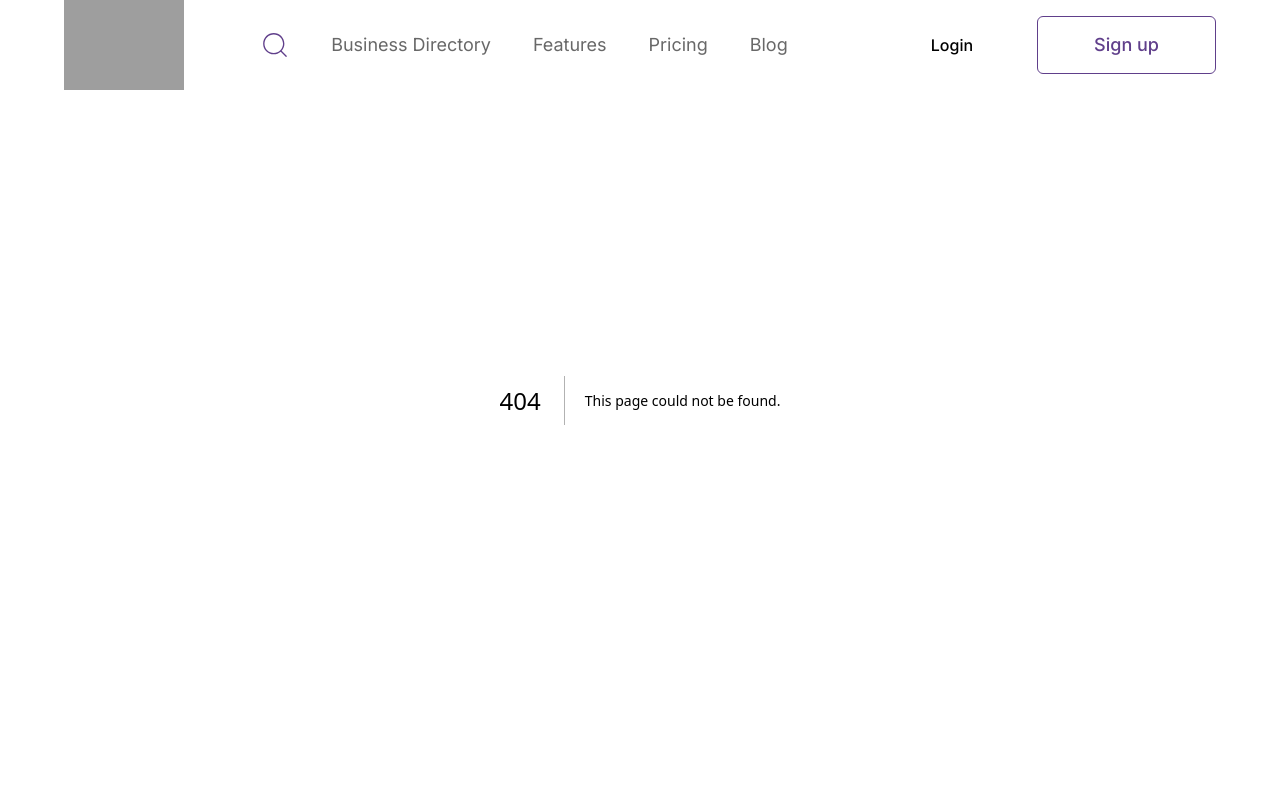
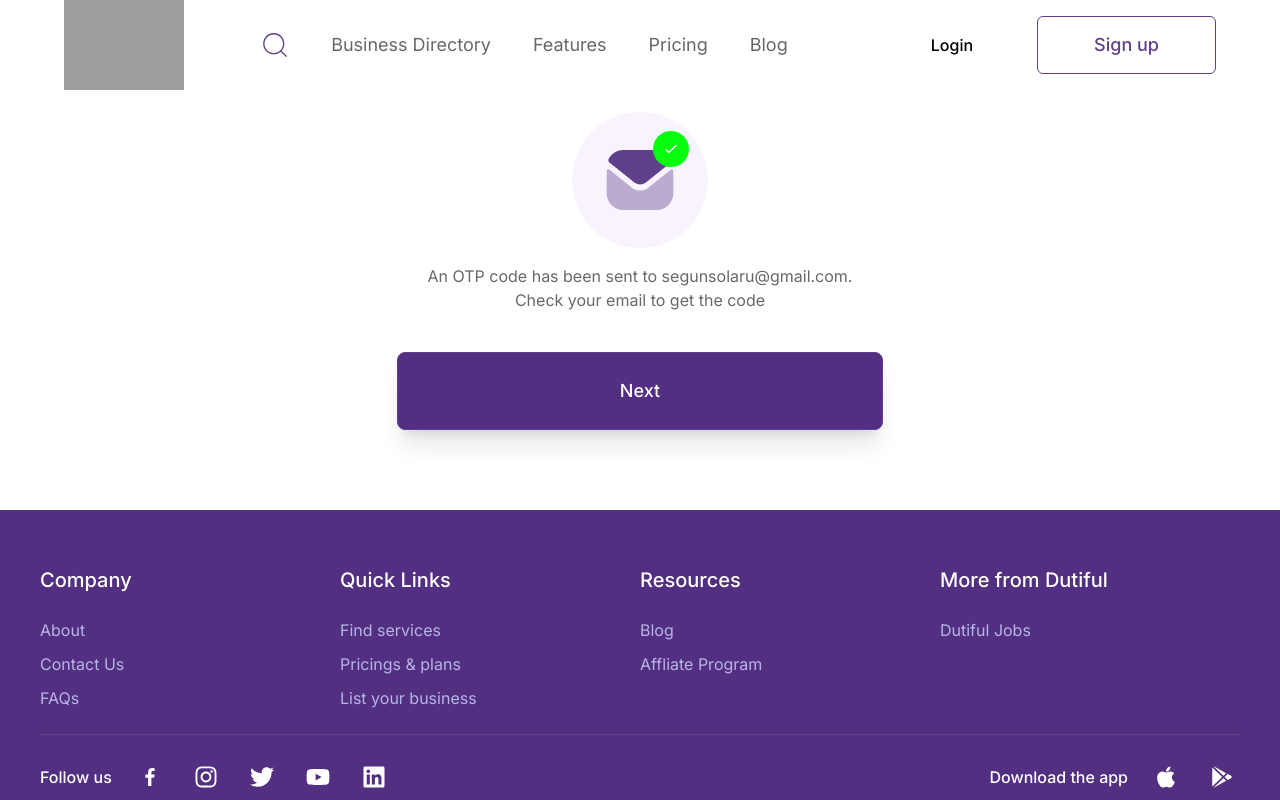
Before and after one commit to IdrisRoti/dutiful, a Next.js app: page /email-sent in a window 1280 px wide. Before the commit this address had no page. Shown: the top 800 px of the page. Built offline with nearby package versions, Linux system fonts and the light colour scheme; grey boxes are pictures that could not be loaded.

Commit message:
feat:add email sent email

```diff
--- /dev/null
+++ b/app/email-sent/page.tsx
@@ -0,0 +1,11 @@
+import EmailSent from '@/components/password-sent/EmailSent'
+
+const EmailSentPage = () => {
+  return (
+    <div>
+      <EmailSent />
+    </div>
+  )
+}
+
+export default EmailSentPage
--- /dev/null
+++ b/components/password-sent/EmailSent.tsx
@@ -0,0 +1,38 @@
+"use client"
+
+import { useRouter } from "next/navigation"
+import Image from "next/image"
+
+import CustomButton from "../CustomButton"
+import { IoMdCheckmark } from "react-icons/io"
+
+const EmailSent = () => {
+  const router = useRouter()
+  return (
+    <div className='pt-[5rem] md:pt-[7rem] pb-[5rem] w-full max-w-[30.375rem] mx-auto px-4 md:px-0'>
+        <div className="w-full flex flex-col items-center">
+            <div className="bg-[#F8F3FF] grid place-items-center size-[7rem] md:size-[8.5rem] rounded-full">
+              <div className="size-14 md:size-20 relative">
+                <Image
+                    src="/Message.png"
+                    alt="Mail icon"
+                    fill
+                    className="object-cover"
+                />
+                <div className="size-6 md:size-9 grid place-items-center bg-[#05FF0F] text-white rounded-full absolute -top-[6px] md:-top-[9px] -right-[6px] md:-right-[9px]"><IoMdCheckmark className="size-4" /> </div>
+              </div>
+            </div>
+            <p className="text-center text-textGray mt-4 mb-5 md:w-[90%] md:mx-auto">An OTP code has been sent to segunsolaru@gmail.com.
+            Check your email to get the code</p>
+            <div onClick={() => router.push("/reset-password")} className="hidden md:block mt-5 w-full">
+              <CustomButton className='shadow-xl' size="lg">Next</CustomButton>
+            </div>
+            <div onClick={() => router.push("/reset-password")} className="md:hidden mt-5 w-full">
+              <CustomButton className='shadow-xl'>Next</CustomButton>
+            </div>
+        </div>
+    </div>
+  )
+}
+
+export default EmailSent
```
Also changed, not shown: public/Message.png (added).
